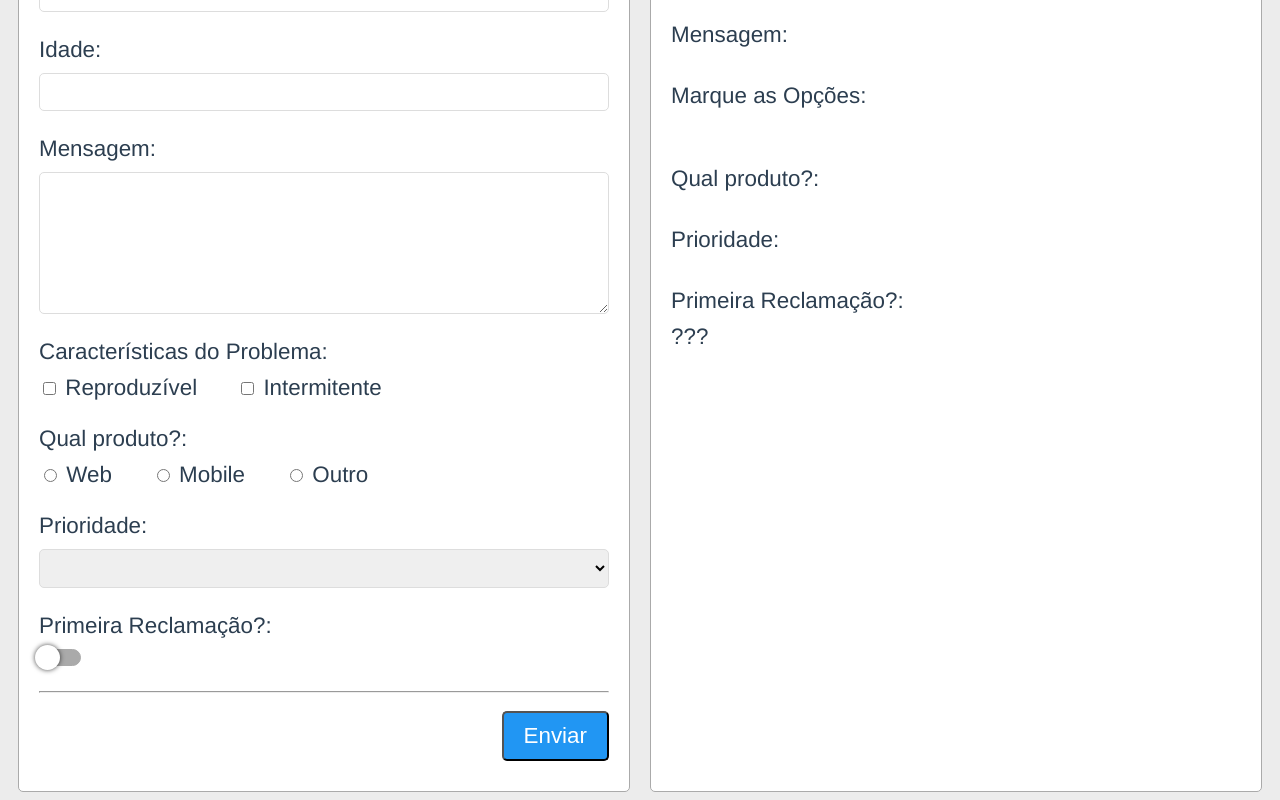
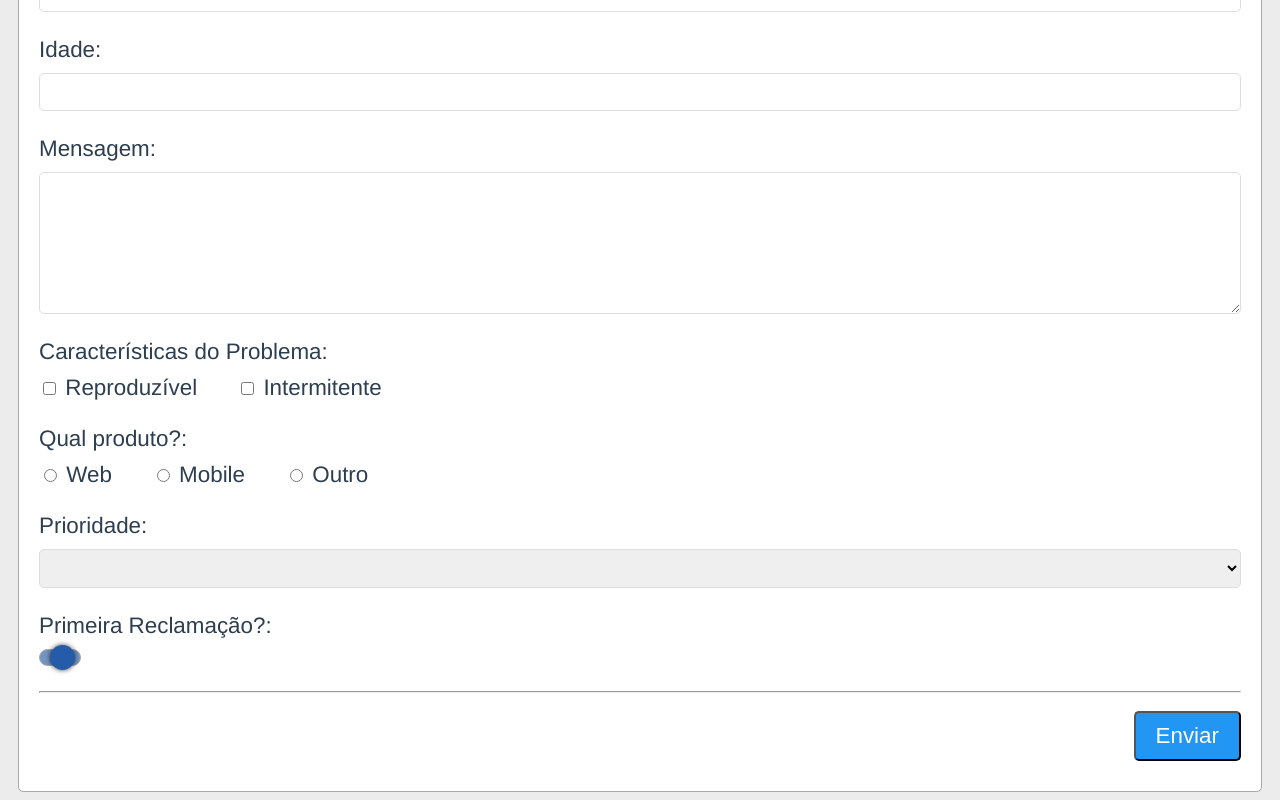
Before and after one commit to Sharpista/LearningVueJS, a Vue app in the folder formulario-exercicios/formulario-exercicios/: page / in a window 1280 px wide. Shown: the part 328-1128 px from the top of the page. Built offline with nearby package versions, Linux system fonts and the light colour scheme.

Commit message:
adicionando arquivos

```diff
--- a/formulario-exercicios/formulario-exercicios/src/App.vue
+++ b/formulario-exercicios/formulario-exercicios/src/App.vue
@@ -2,7 +2,7 @@
 	<div id="app">
 		<h1>Registrar Reclamação</h1>
 		<div class="conteudo">
-			<form class="painel">
+			<form class="painel" v-if="!enviado">
 				<div class="cabecalho">Formulário</div>
 				<Rotulo nome="E-mail">
 					<input type="text" v-model="usuario.email" >
@@ -37,12 +37,12 @@
 					</select>
 				</Rotulo>
 				<Rotulo nome="Primeira Reclamação?">
-					<Escolha />
+					<Escolha v-model="escolha" />
 				</Rotulo>
 				<hr>
 				<button>Enviar</button>
 			</form>
-			<div class="painel">
+			<div class="painel" v-else>
 				<div class="cabecalho">Resultado</div>
 				<Rotulo nome="E-mail">
 					<span>{{usuario.email}}</span>
@@ -72,7 +72,7 @@
 					<span>{{prioridade}}</span>
 				</Rotulo>
 				<Rotulo nome="Primeira Reclamação?">
-					<span>???</span>
+					<span>{{escolha}}</span>
 				</Rotulo>
 			</div>
 		</div>
@@ -91,6 +91,8 @@ export default {
 			prioridade : '',
 			produto: '',
 			mensagem:'',
+			escolha: true,
+			enviado:false,
 			usuario:{
 				email:'',
 				senha:'',
--- a/formulario-exercicios/formulario-exercicios/src/components/Escolha.vue
+++ b/formulario-exercicios/formulario-exercicios/src/components/Escolha.vue
@@ -1,7 +1,7 @@
 <template>
     <div class="escolha"
-        @click="ligado = !ligado"
-        :class="{ligado, desligado: !ligado}">
+        @click="$emit('input', !value)"
+        :class="{ligado: value, desligado: !value}">
         <div v-if="ligado" class="botao"></div>
         <div v-else class="botao"></div>
     </div>
@@ -9,11 +9,13 @@
 
 <script>
 export default {
-    data() {
-        return {
-            ligado: false
+    props:{
+        value:{
+            type: Boolean,
+            required: true
         }
-    }
+    },
+
 }
 </script>
 
```
